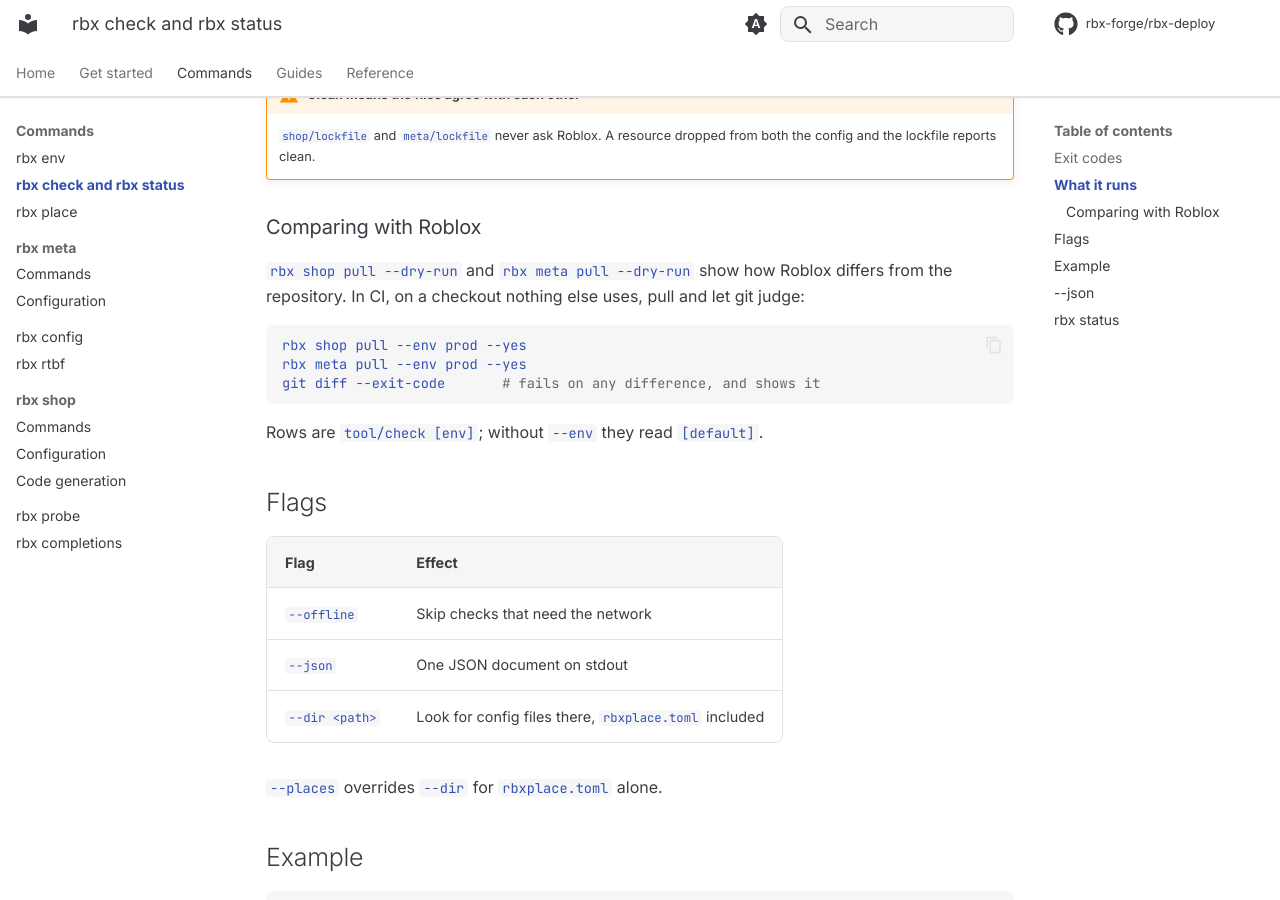
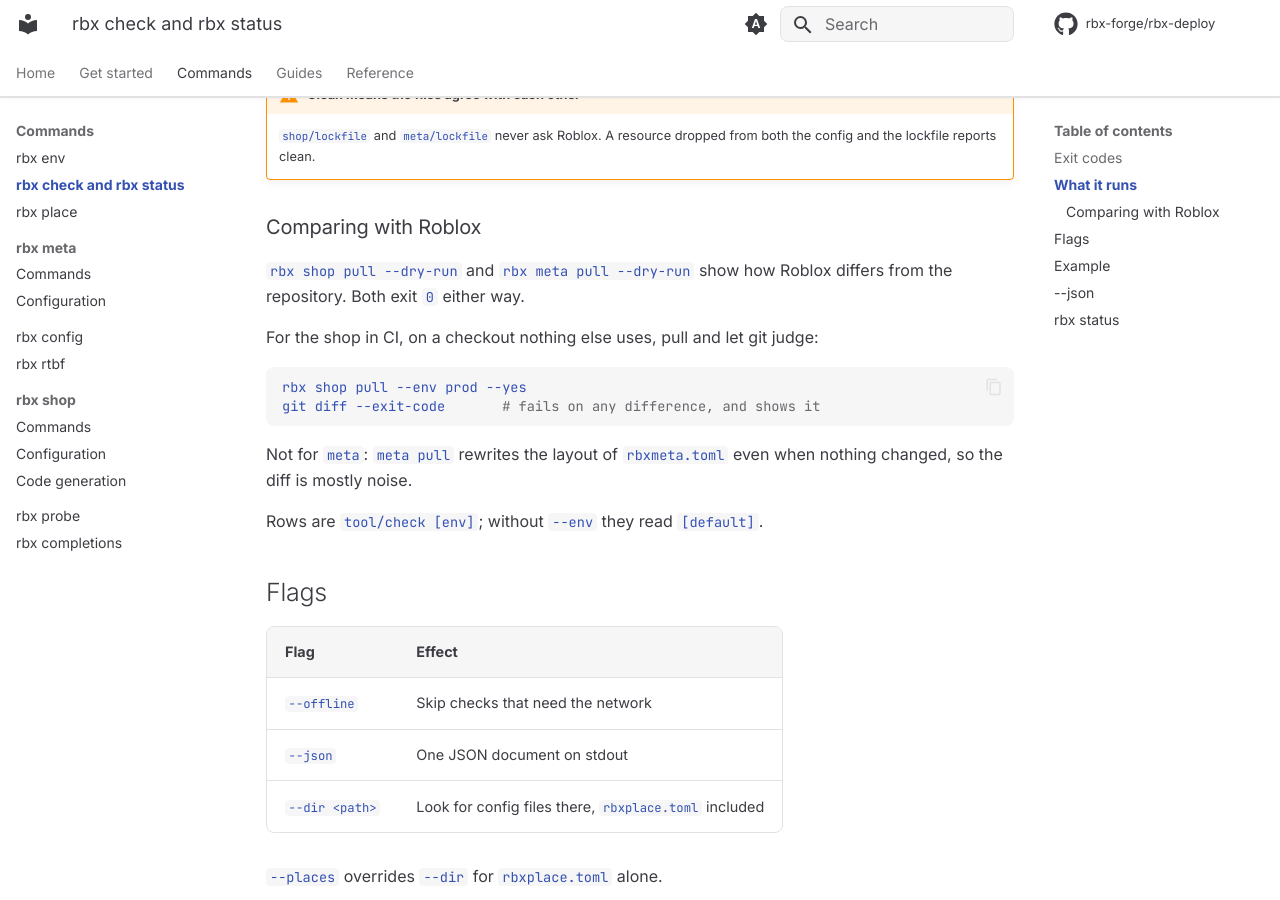
Before and after one commit to rbx-forge/rbx-cli, an MkDocs documentation site: the page built from docs/check.md, in a window 1280 px wide and 900 px high, scrolled down 1720 px. Built offline with MkDocs 1.6.1 and Material for MkDocs 9.7.7, drawn with Linux system fonts in a browser that asks for light colours; comment, search, counter and statistics services are not loaded.

Commit message:
docs: the pull and diff recipe works for the shop only
meta pull rewrites the layout of rbxmeta.toml even with nothing to change, so a git diff after it buries a real difference in noise. Measured on a live game.

````diff
--- a/docs/check.md
+++ b/docs/check.md
@@ -44,13 +44,16 @@
 
 ### Comparing with Roblox
 
-`rbx shop pull --dry-run` and `rbx meta pull --dry-run` show how Roblox differs from the repository. In CI, on a checkout nothing else uses, pull and let git judge:
+`rbx shop pull --dry-run` and `rbx meta pull --dry-run` show how Roblox differs from the repository. Both exit `0` either way.
+
+For the shop in CI, on a checkout nothing else uses, pull and let git judge:
 
 ```sh
 rbx shop pull --env prod --yes
-rbx meta pull --env prod --yes
 git diff --exit-code       # fails on any difference, and shows it
 ```
+
+Not for `meta`: `meta pull` rewrites the layout of `rbxmeta.toml` even when nothing changed, so the diff is mostly noise.
 
 Rows are `tool/check [env]`; without `--env` they read `[default]`.
 
````
